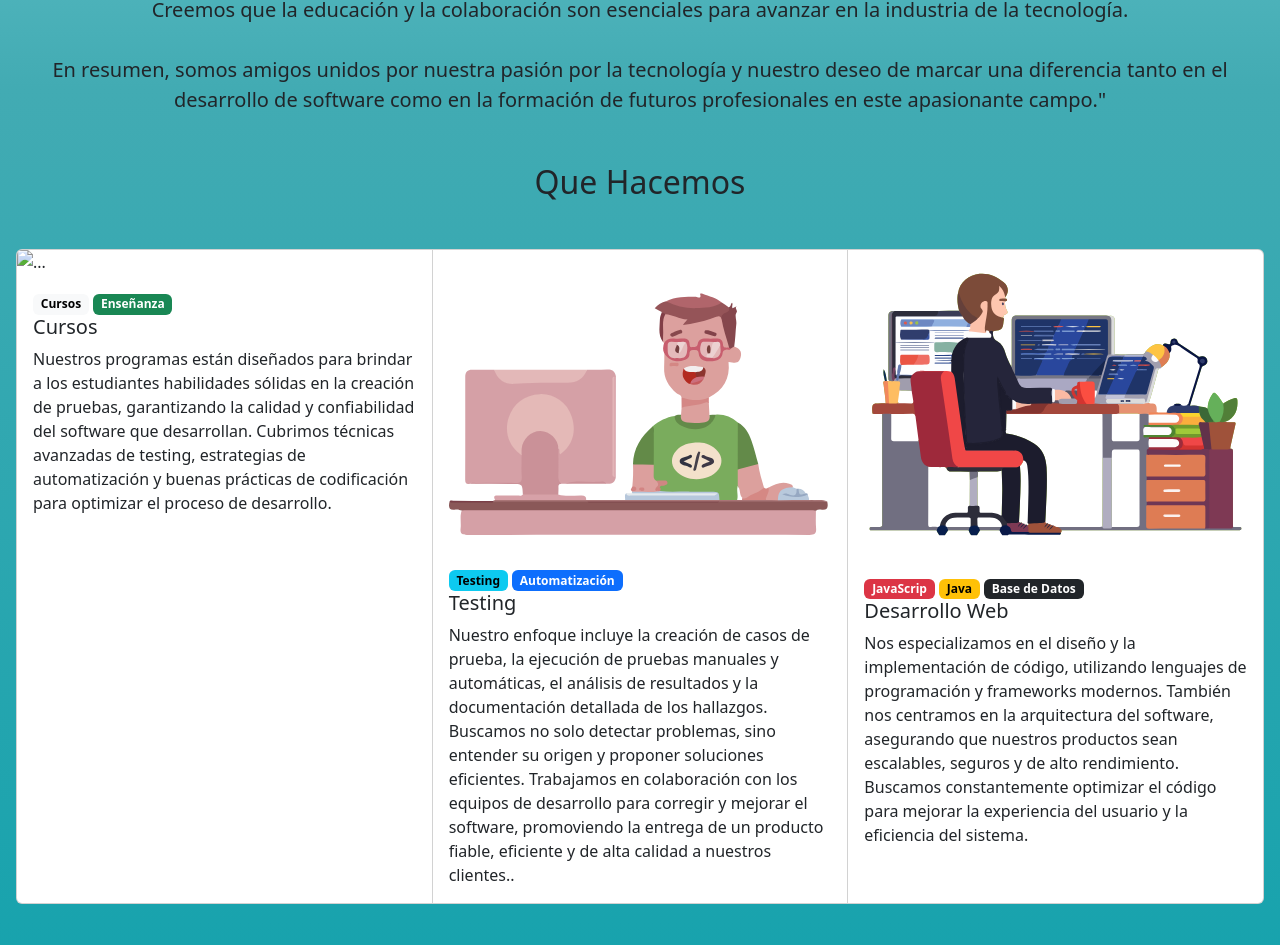
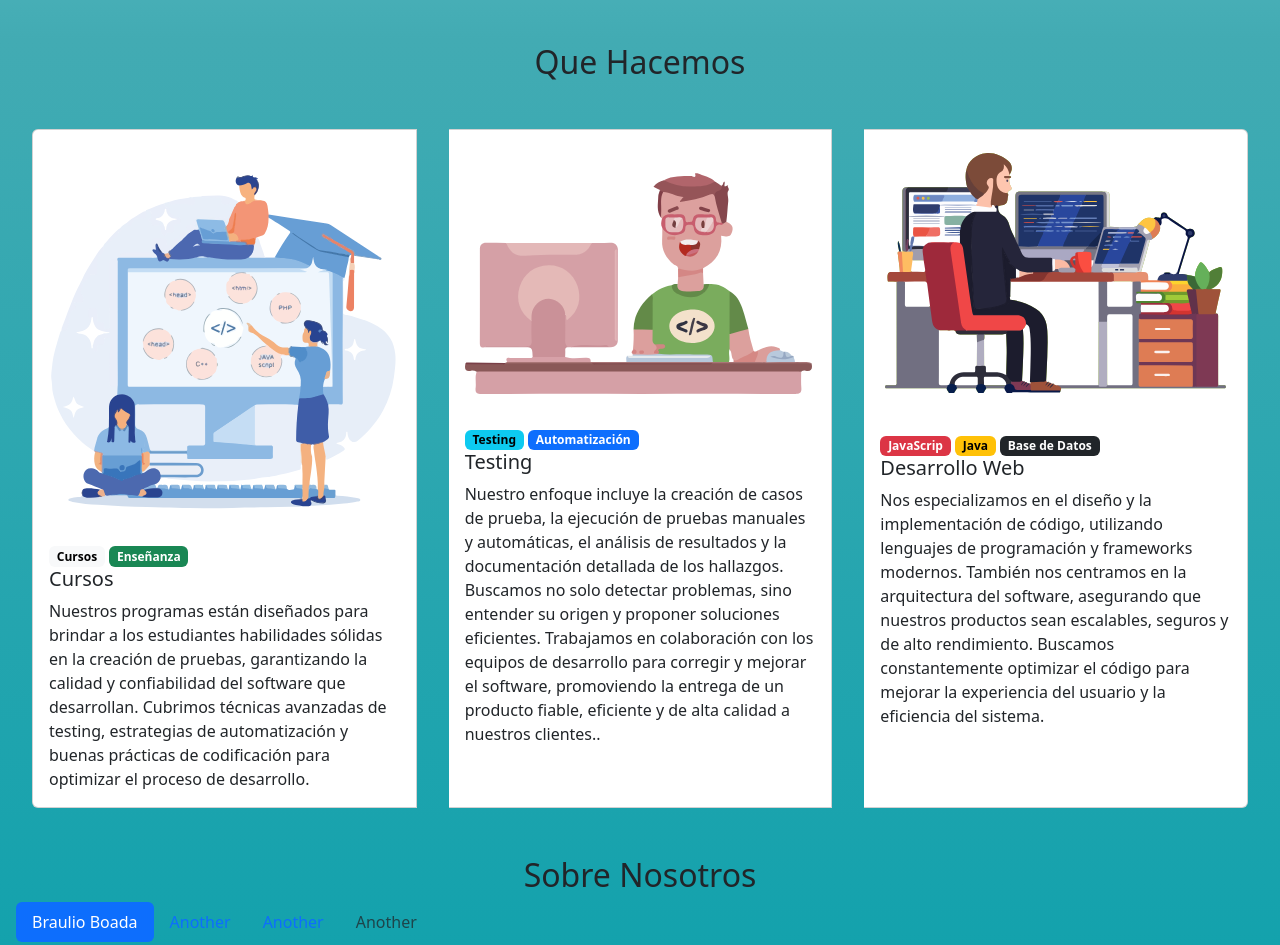
Before and after one commit to braulioboada/Be-IT, a plain HTML site: page index.html in a window 1280 px wide. Shown: the part 951-1896 px from the top of the page. Drawn offline with Linux system fonts and the light colour scheme.

Commit message:
editando cards

```diff
--- a/index.html
+++ b/index.html
@@ -84,21 +84,17 @@
     <section class="container-fluid mb-5" id="quienes_somos">
       <h1 class="card-title text-center mb-5">Quienes Somos</h1>
       <p class="card-text fs-5 text-center mb-5">
-        "Somos un grupo de amigos que compartimos una misma pasión: el mundo de la tecnología, con un enfoque particular en testing y programación. Decidimos unir nuestras habilidades y conocimientos para formar un equipo sólido y comprometido.
-        <br><br>
-        La colaboración entre nosotros es algo especial. Cada uno aporta su conjunto único de habilidades al equipo, lo que crea un entorno en el que constantemente nos estamos enseñando y aprendiendo mutuamente. Nos apasiona la mejora continua y nos sumergimos en los desafíos que enfrentamos en la creación y prueba de software.
+        "Somos un grupo de amigos que compartimos una misma pasión: el mundo de la tecnología, con un enfoque particular en testing y programación. Decidimos unir nuestras habilidades y conocimientos para formar un equipo sólido y comprometido. La colaboración entre nosotros es algo especial. Cada uno aporta su conjunto único de habilidades al equipo, lo que crea un entorno en el que constantemente nos estamos enseñando y aprendiendo mutuamente. Nos apasiona la mejora continua y nos sumergimos en los desafíos que enfrentamos en la creación y prueba de software.
         <br><br>
         No nos quedamos solo en nuestros proyectos; también sentimos la responsabilidad de compartir lo que sabemos con otros. Organizamos sesiones de enseñanza y talleres para transmitir nuestros conocimientos y ayudar a otros a crecer en este campo. Creemos que la educación y la colaboración son esenciales para avanzar en la industria de la tecnología.
-        <br><br>
-        En resumen, somos amigos unidos por nuestra pasión por la tecnología y nuestro deseo de marcar una diferencia tanto en el desarrollo de software como en la formación de futuros profesionales en este apasionante campo."
       </p>
     </section>
 
     <section class="my-5" id="que-hacemos">
       <h2 class="text-center my-5">Que Hacemos</h2>
       <div class="card-group my-5">
-        <div class="card">
-          <img src="assets/img/Barberia1.jpg" class="card-img-top" alt="...">
+        <div class="card mx-3" >
+          <img src="assets/img/Cursos.svg" class="card-img-top p-3 mt-4" alt="...">
           <div class="card-body">
             <span class="badge text-bg-light">Cursos</span>
             <span class="badge text-bg-success">Enseñanza</span>
@@ -106,7 +102,7 @@
             <p class="card-text">Nuestros programas están diseñados para brindar a los estudiantes habilidades sólidas en la creación de pruebas, garantizando la calidad y confiabilidad del software que desarrollan. Cubrimos técnicas avanzadas de testing, estrategias de automatización y buenas prácticas de codificación para optimizar el proceso de desarrollo. </p>
           </div>
         </div>
-        <div class="card">
+        <div class="card mx-3">
           <img src="assets/img/Quienes Somos.svg" class="card-img-top p-3 mt-4" alt="...">
           <div class="card-body">
             <span class="badge text-bg-info">Testing</span>
@@ -116,7 +112,7 @@
               Nuestro enfoque incluye la creación de casos de prueba, la ejecución de pruebas manuales y automáticas, el análisis de resultados y la documentación detallada de los hallazgos. Buscamos no solo detectar problemas, sino entender su origen y proponer soluciones eficientes. Trabajamos en colaboración con los equipos de desarrollo para corregir y mejorar el software, promoviendo la entrega de un producto fiable, eficiente y de alta calidad a nuestros clientes..</p>
           </div>
         </div>
-        <div class="card">
+        <div class="card mx-3">
           <img src="assets/img/Que Hacemos.svg" class="card-img-top p-3" alt="...">
           <div class="card-body">
             <span class="badge text-bg-danger">JavaScrip</span>
```
Also changed, not shown: assets/img/Cursos.svg (added).
